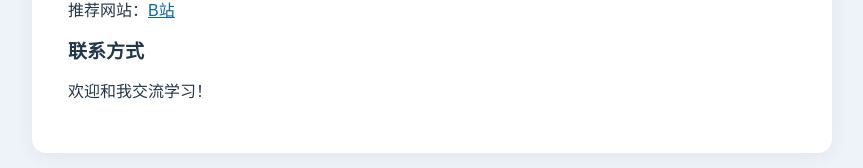
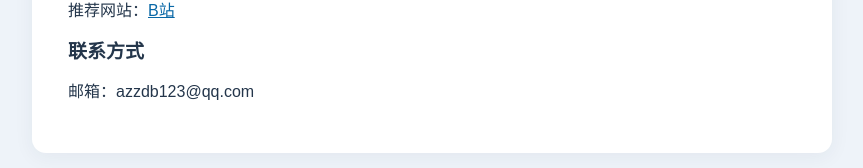
Before and after one commit to wahaha024/first-web-project, a plain HTML site: page index.html in a window 1280 px wide. Shown: the part 930-1098 px from the top of the page, without its empty margins (208-1071 px from the left). Drawn offline with Linux system fonts and the light colour scheme.

Commit message:
Add files via upload

```diff
--- a/index.html
+++ b/index.html
@@ -138,7 +138,7 @@
 
         <div id="contact">
             <h3>联系方式</h3>
-            <p>欢迎和我交流学习！</p>
+            <p>邮箱：azzdb123@qq.com</p>
         </div>
     </main>
 </body>
```
